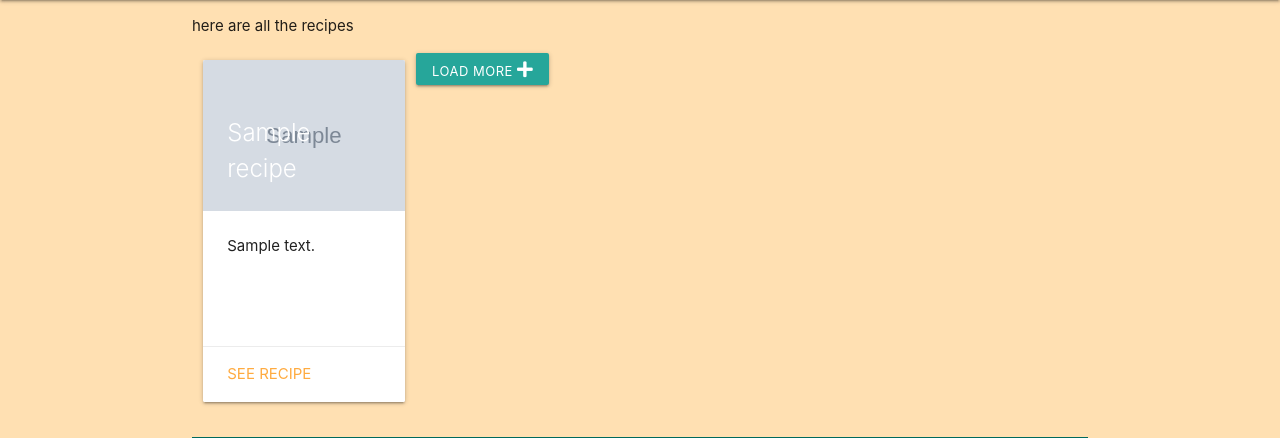
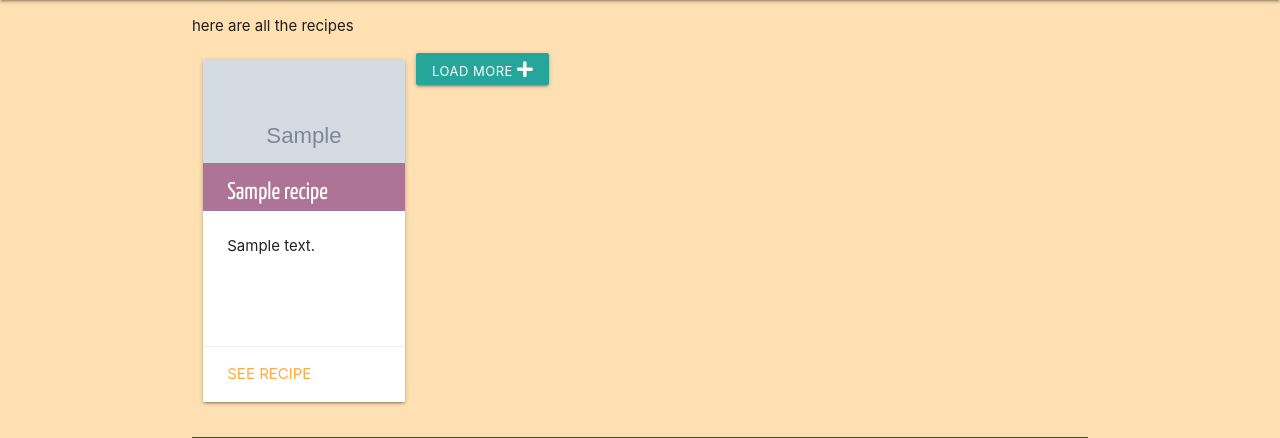
Before and after one commit to gabyguedezh/cocktail-recipe-book, a Flask app: page /get_cocktails in a window 1280 px wide. Shown: the part 64-502 px from the top of the page. Run offline with Flask 2, Linux system fonts and the light colour scheme; grey boxes marked "Sample" are stand-in pictures; a database or web service that is not in the repository returns one stand-in record (values such as "Sample title"); some libraries are stand-ins or nearby versions.

Commit message:
added highlights to cocktail cards

```diff
--- a/app.py
+++ b/app.py
@@ -113,9 +113,10 @@ def write_to_cocktail_database():
     """
     if request.method == "POST":
         print("-----------------------------------------------------------------")
-        # print(request.get_json())
         print(request.json)
         print("-----------------------------------------------------------------")
+    # PENDING - Make all input fields arrays and pass them back as done with
+    # the steps
 
     # recipes = mongo.db.recipes
 
--- a/static/starter-template/css/style.css
+++ b/static/starter-template/css/style.css
@@ -74,6 +74,18 @@ don't overflow their boxes*/
 /*    display:none;*/
 /*}*/
 
+.card-title-spice {
+    background-color: rgba(136, 14, 79, 0.5);
+    width: 100%;
+    height: 2em;
+}
+
+/* PENDING - Prepare in case of a very long cocktail name */
+
+.card-title-spice > #recipe_name {
+    font-size: 1em!important;
+    padding-bottom: 0px;
+}
 
 /* MY RECIPES */
 /* Rating Star Widgets Style */
--- a/static/starter-template/js/recipe-form.js
+++ b/static/starter-template/js/recipe-form.js
@@ -68,6 +68,8 @@ $(document).ready(function(){
     $('.modal').modal();
 
     // COLLECTING THE ADDED STEPS
+
+    // PENDING - edit from on.change to when submiting, to avoid duplicating data from a field
     var stepsList = [];
     $('#step-adder').on('change', function() {
         var inputTagStep = ($('#step-adder').find('input'));
--- a/templates/cocktails.html
+++ b/templates/cocktails.html
@@ -6,7 +6,9 @@
             <div class="card">
                 <div class="card-image">
                     <img src="{{recipe.recipe_image}}">
-                    <span id="recipe_name" name="recipe_name" class="card-title">{{recipe.recipe_name}}</span>
+                    <div class="card-title card-title-spice">
+                        <span id="recipe_name" name="recipe_name" class="card-title art-deco-font">{{recipe.recipe_name}}</span>
+                    </div>
                 </div>
                 <div class="card-content class-size">
                     <p id="description">{{recipe.recipe_description}}</p>
--- a/templates/login.html
+++ b/templates/login.html
@@ -1,6 +1,6 @@
 {% extends 'base.html'%} {% block content %}
+{% if not logged_in %}
 <p>enter your username and start mixing and shaking</p>
-{% if not logged_in %}
 <div class="row white">
     <form class="col s12" method="POST">
         <div class="row">
@@ -19,6 +19,7 @@
 <p>Your dashboard</p>
 <p>Author Name</p>
 <div>
+    <a href="{{url_for('get_my_recipes')}}" class="waves-effect waves-light btn-small pink darken-4"><i class="fas fa-cocktail"></i>See your Recipes</a>
     <a href="/get_logout" class="waves-effect waves-light btn-small"><i class="fas fa-sign-out-alt"></i>Log Out</a>
 </div>
 {% endif %} {% endblock %}
```
Also changed, not shown: templates/show_cocktail.html (+13 -10 lines).
